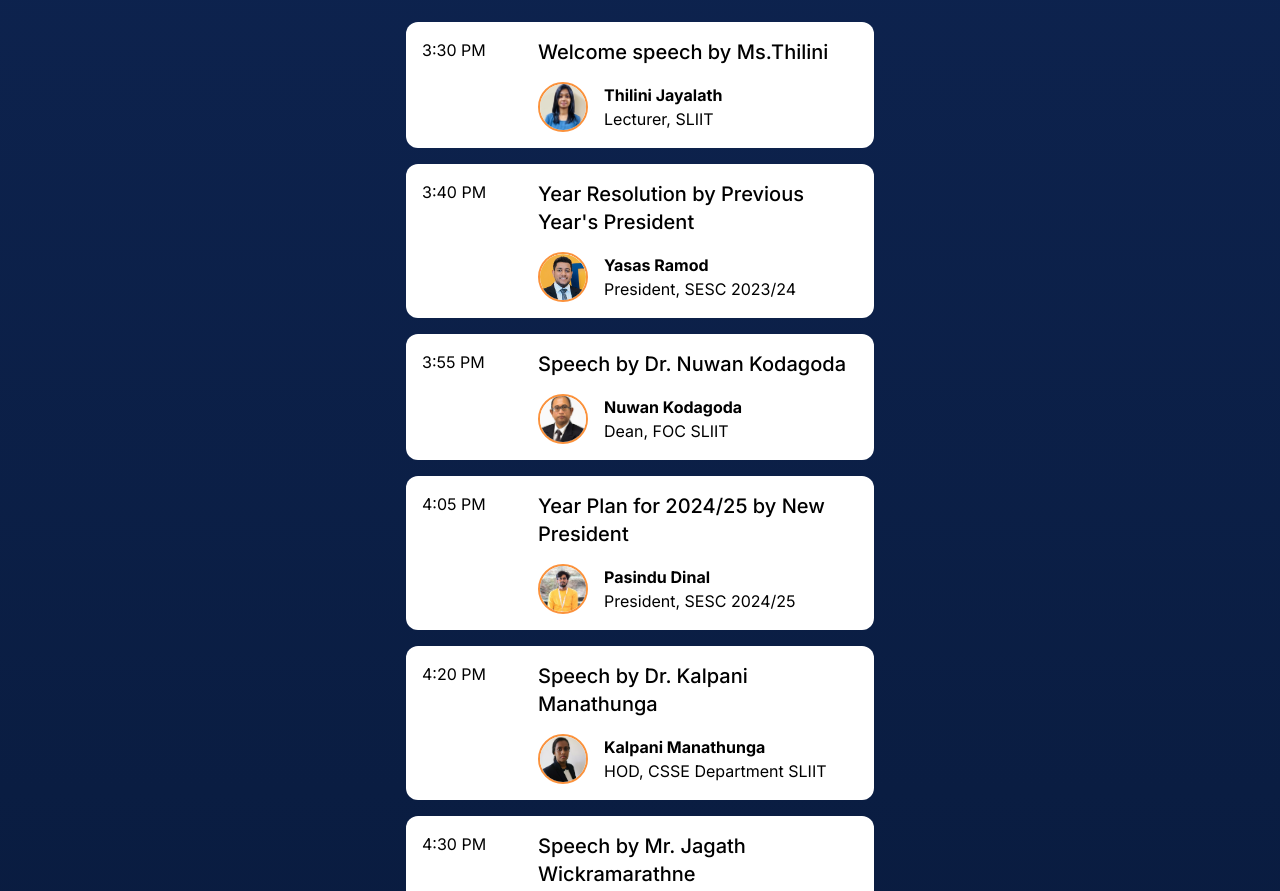
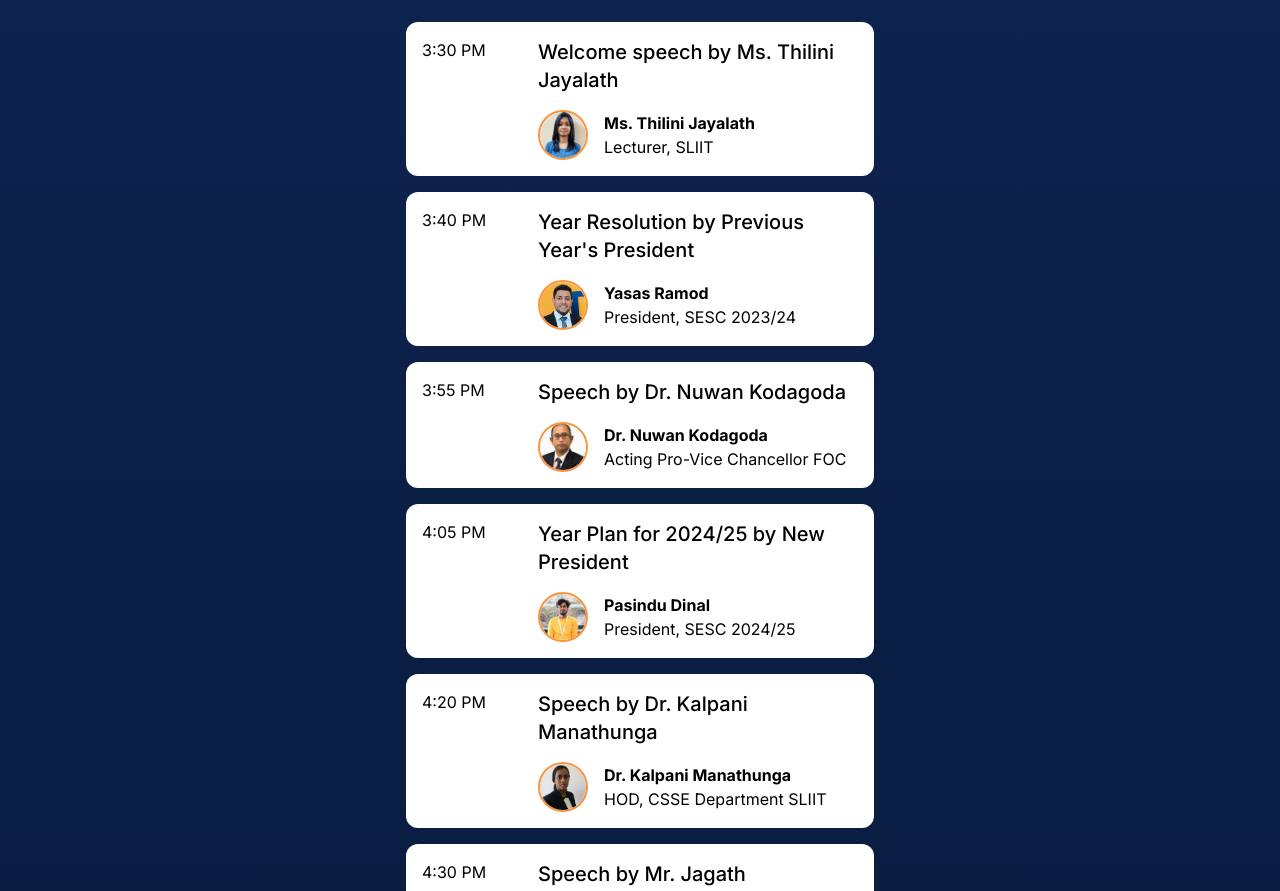
Before and after one commit to sliitsesc/links, a Next.js app: page /agm in a window 1280 px wide. Shown: the part 250-1141 px from the top of the page. Built offline with nearby package versions, Linux system fonts and the light colour scheme.

Commit message:
fix: update agenda

```diff
--- a/src/data/AgendaData.ts
+++ b/src/data/AgendaData.ts
@@ -1,9 +1,9 @@
 export const AgendaData = [
   {
-    title: "Welcome speech by Ms.Thilini",
+    title: "Welcome speech by Ms. Thilini Jayalath",
     time: "3:30 PM",
     imageURL: "/faces/msthilini.jpeg",
-    name: "Thilini Jayalath",
+    name: "Ms. Thilini Jayalath",
     position: "Lecturer, SLIIT",
   },
   {
@@ -17,8 +17,8 @@ export const AgendaData = [
     title: "Speech by Dr. Nuwan Kodagoda",
     time: "3:55 PM",
     imageURL: "/faces/nuwan.jpg",
-    name: "Nuwan Kodagoda",
-    position: "Dean, FOC SLIIT",
+    name: "Dr. Nuwan Kodagoda",
+    position: "Acting Pro-Vice Chancellor FOC",
   },
   {
     title: "Year Plan for 2024/25 by New President",
@@ -31,14 +31,14 @@ export const AgendaData = [
     title: "Speech by Dr. Kalpani Manathunga",
     time: "4:20 PM",
     imageURL: "/faces/kalpani.jpg",
-    name: "Kalpani Manathunga",
+    name: "Dr. Kalpani Manathunga",
     position: "HOD, CSSE Department SLIIT",
   },
   {
     title: "Speech by Mr. Jagath Wickramarathne",
     time: "4:30 PM",
     imageURL: "/faces/jagath.png",
-    name: "Jagath Wickramarathne",
+    name: "Mr. Jagath Wickramarathne",
     position: "Senior Lecturer, SLIIT",
   },
   {
@@ -49,7 +49,7 @@ export const AgendaData = [
     title: "Speech by Mr. Samitha Vidhanaarachchi",
     time: "4:50 PM",
     imageURL: "/faces/samitha.png",
-    name: "Samitha Vidhanaarachchi",
+    name: "Mr. Samitha Vidhanaarachchi",
     position: "Lecturer, SLIIT",
   },
   {
```
